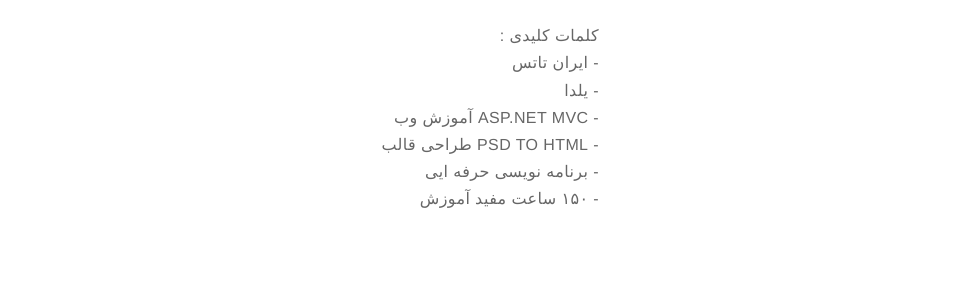
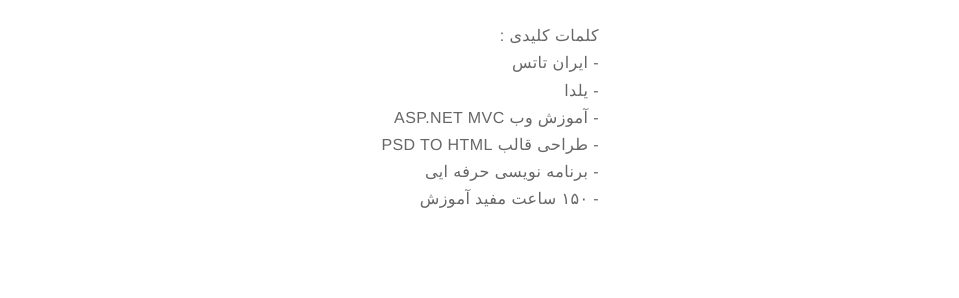
Before and after one commit to yaserkhodadad/yaserkhodadad.github.io, a Jekyll site: the page built from _posts/2018-01-18-Yalda-Iran-Tats.markdown, in a window 1280 px wide. Shown: the part 1080-1378 px from the top of the page, without its empty margins (321-1280 px from the left). Built offline with Jekyll 4.4.1, drawn with Linux system fonts in a browser that asks for light colours; emoji names are drawn with the system emoji font.

```diff
--- a/_posts/2018-01-18-Yalda-Iran-Tats.markdown
+++ b/_posts/2018-01-18-Yalda-Iran-Tats.markdown
@@ -25,8 +25,8 @@ externalLink: false
 
 - ایران تاتس<br/>
 - یلدا <br/>
--  ASP.NET MVC آموزش وب <br/>
--  PSD TO HTML طراحی قالب<br/>
+-   آموزش وب ASP.NET MVC<br/>
+-   طراحی قالب PSD TO HTML <br/>
 -  برنامه نویسی حرفه ایی<br/>
 -  ۱۵۰ ساعت مفید آموزش <br/>
 </p>
```
